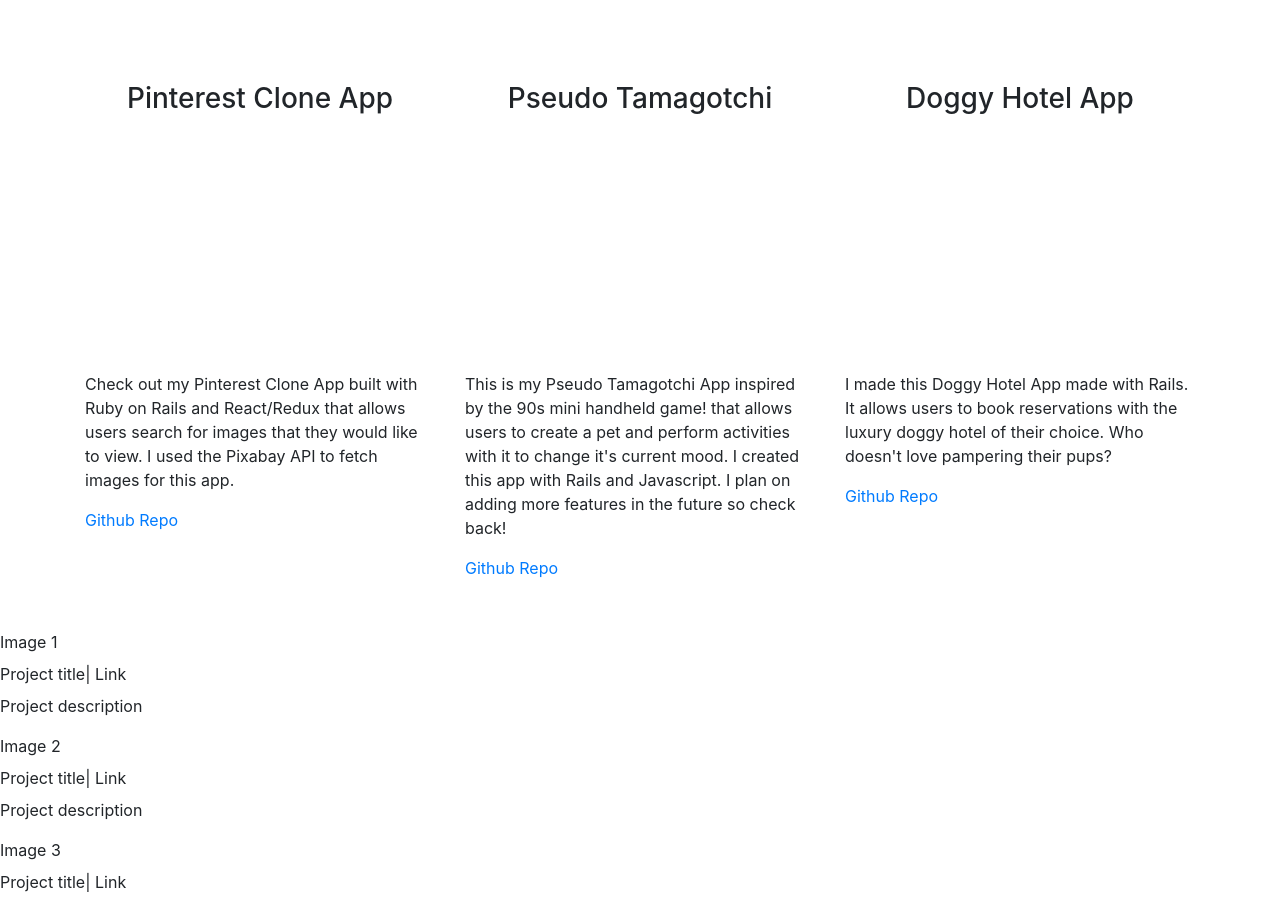
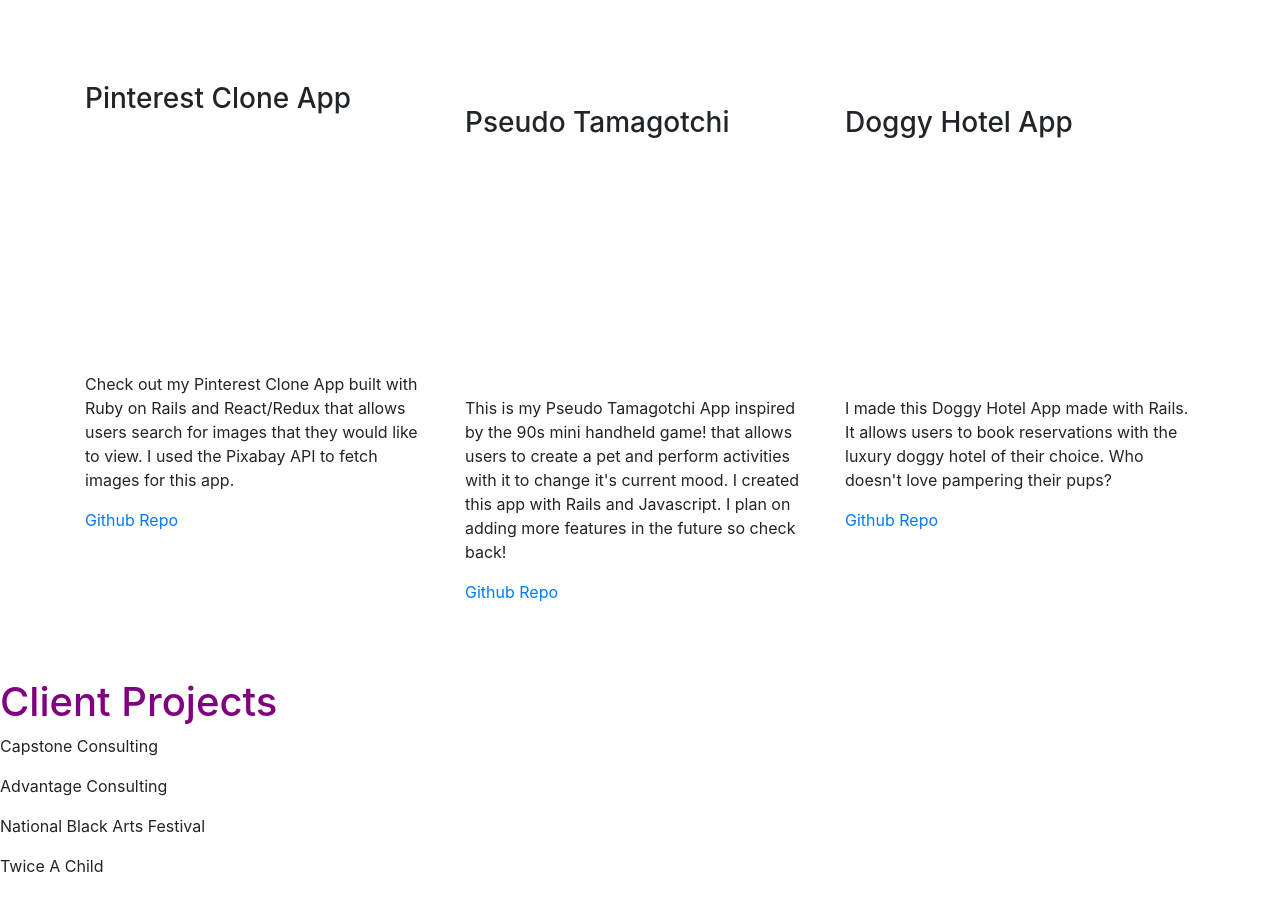
Before and after one commit to SMakaiTakori/portfolio, a React (Create React App) app in the folder portfolio-website/: page / in a window 1280 px wide. Shown: the part 1061-1966 px from the top of the page. Built offline with nearby package versions, Linux system fonts and the light colour scheme.

Commit message:
project component file cleanup

```diff
--- a/portfolio-website/src/components/Projects.js
+++ b/portfolio-website/src/components/Projects.js
@@ -15,7 +15,7 @@
       <Container>
         <Row className="rows">
           <Col>
-            <h3 style={{ textAlign: "center" }}>Pinterest Clone App</h3>
+            <h3>Pinterest Clone App</h3>
             <br />
             <ReactPlayer
               url="https://youtu.be/iwv-IJ1Vmcg"
@@ -33,7 +33,8 @@
             </a>
           </Col>
           <Col>
-            <h3 style={{ textAlign: "center" }}>Pseudo Tamagotchi</h3>
+            <br />
+            <h3>Pseudo Tamagotchi</h3>
             <br />
             <ReactPlayer
               url="https://youtu.be/I2t9q1A5bLs"
@@ -51,9 +52,11 @@
             <a href="https://github.com/SMakaiTakori/Pseudo-Tamagotchi-App-RailsJS">
               Github Repo
             </a>
+            <br />
           </Col>
           <Col>
-            <h3 style={{ textAlign: "center" }}>Doggy Hotel App</h3>
+            <br />
+            <h3>Doggy Hotel App</h3>
             <br />
             <ReactPlayer
               url="https://youtu.be/oVWAgO4DvxU"
@@ -72,26 +75,6 @@
           </Col>
         </Row>
       </Container>
-
-      <table>
-        <tr>
-          <label>Image 1</label> <br />
-          <label> Project title| Link</label>
-          <p>Project description</p>
-        </tr>
-        <tr>
-          <label>Image 2 </label>
-          <br />
-          <label>Project title| Link</label>
-          <p>Project description</p>
-        </tr>
-        <tr>
-          <label>Image 3</label>
-          <br />
-          <label>Project title| Link</label>
-          <p>Project description</p>
-        </tr>
-      </table>
     </div>
   );
 };
```
